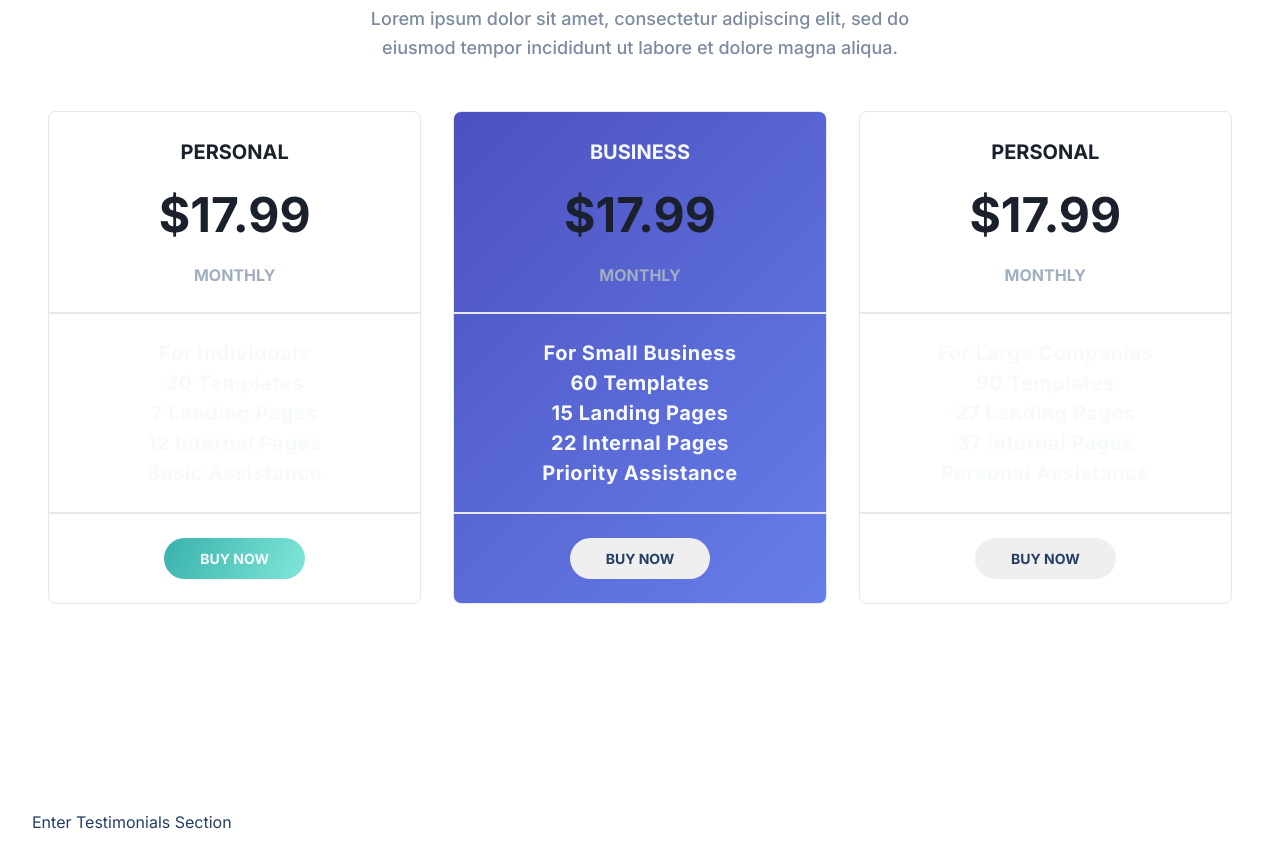
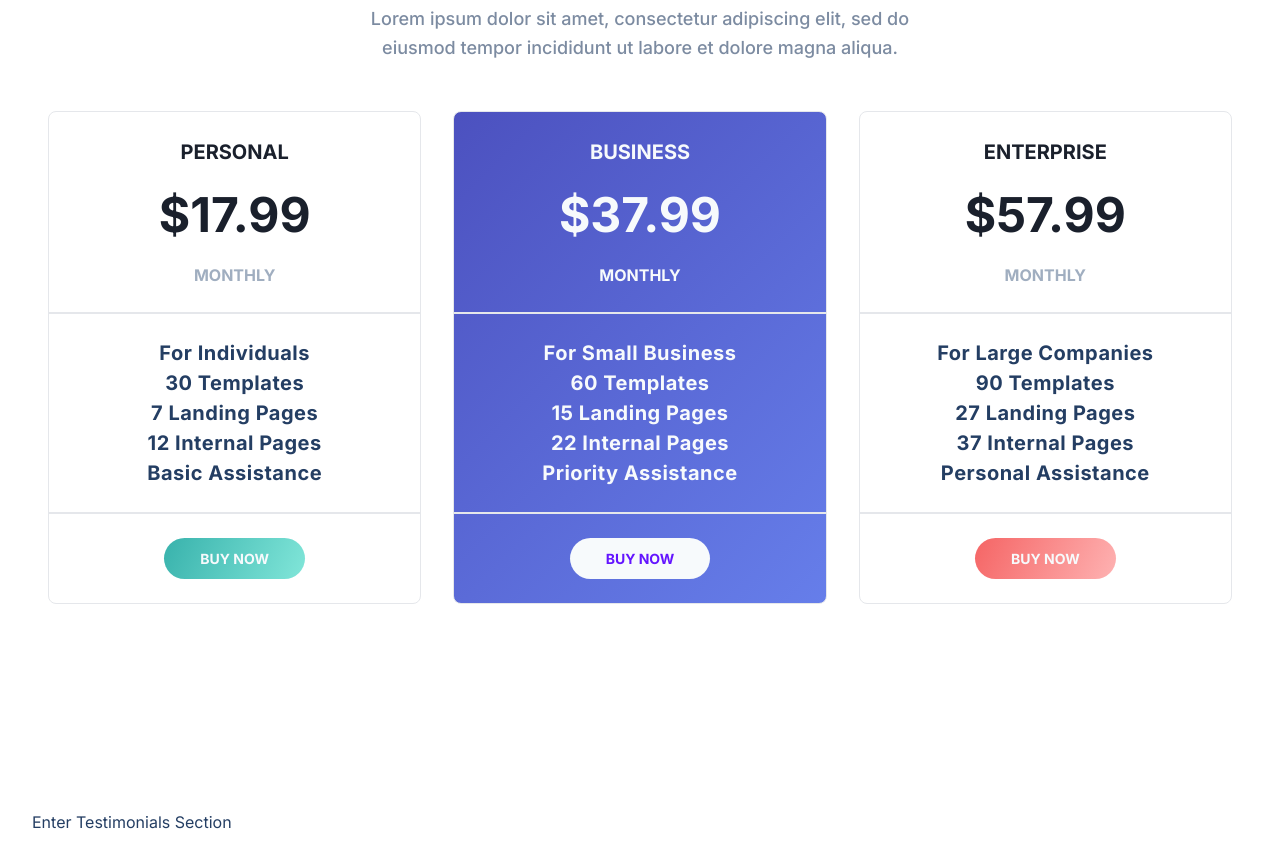
Before and after one commit to am-evans17/Module-2-Final-Project-, a plain HTML site: page index.html in a window 1280 px wide. Shown: the part 3880-4748 px from the top of the page. Drawn offline with Linux system fonts and the light colour scheme; files whose address does not match are found by name.

Commit message:
pricing cont

```diff
--- a/index.html
+++ b/index.html
@@ -266,7 +266,7 @@
                             <div class="plan__stripe2"></div>
                             <div class="plan__top">
                                 <h3 class="plan__name">Business</h3>
-                                <h2 class="plan__price">$17.99</h2>
+                                <h2 class="plan__price">$37.99</h2>
                                 <h4 class="plan__duration">Monthly</h4>
                             </div>
                             <div class="plan__middle">
@@ -284,8 +284,8 @@
                         <div class="plan">
                             <div class="plan__stripe3"></div>
                             <div class="plan__top">
-                                <h3 class="plan__name">Personal</h3>
-                                <h2 class="plan__price">$17.99</h2>
+                                <h3 class="plan__name">Enterprise</h3>
+                                <h2 class="plan__price">$57.99</h2>
                                 <h4 class="plan__duration">Monthly</h4>
                             </div>
                             <div class="plan__middle">
--- a/style.css
+++ b/style.css
@@ -681,7 +681,7 @@ PRICING ↓
     line-height: 1.625;
     padding-bottom: 24px;
 }
-.plan.business .plan__name, .plan__price, .plan__duration, .plan__features, .plan__feature {
+.plan.business .plan__name, .plan.business .plan__price, .plan.business .plan__duration, .plan.business .plan__features, .plan.business .plan__feature {
     color: #f7fafc;
 }
 
@@ -760,8 +760,14 @@ li {
     color: #f7fafc;
 }
 
-.plan__btn:hover {
-    background-color: #4b0dbf;
+.plan__btn2 {
+    color: #6415ff;
+    background-color: #f7fafc;
+}
+
+.plan__btn3 {
+    color: #f7fafc;
+    background: linear-gradient(115deg, rgb(245, 101, 101) 0%, rgb(254, 178, 178) 100%);
 }
 
 /*
```
